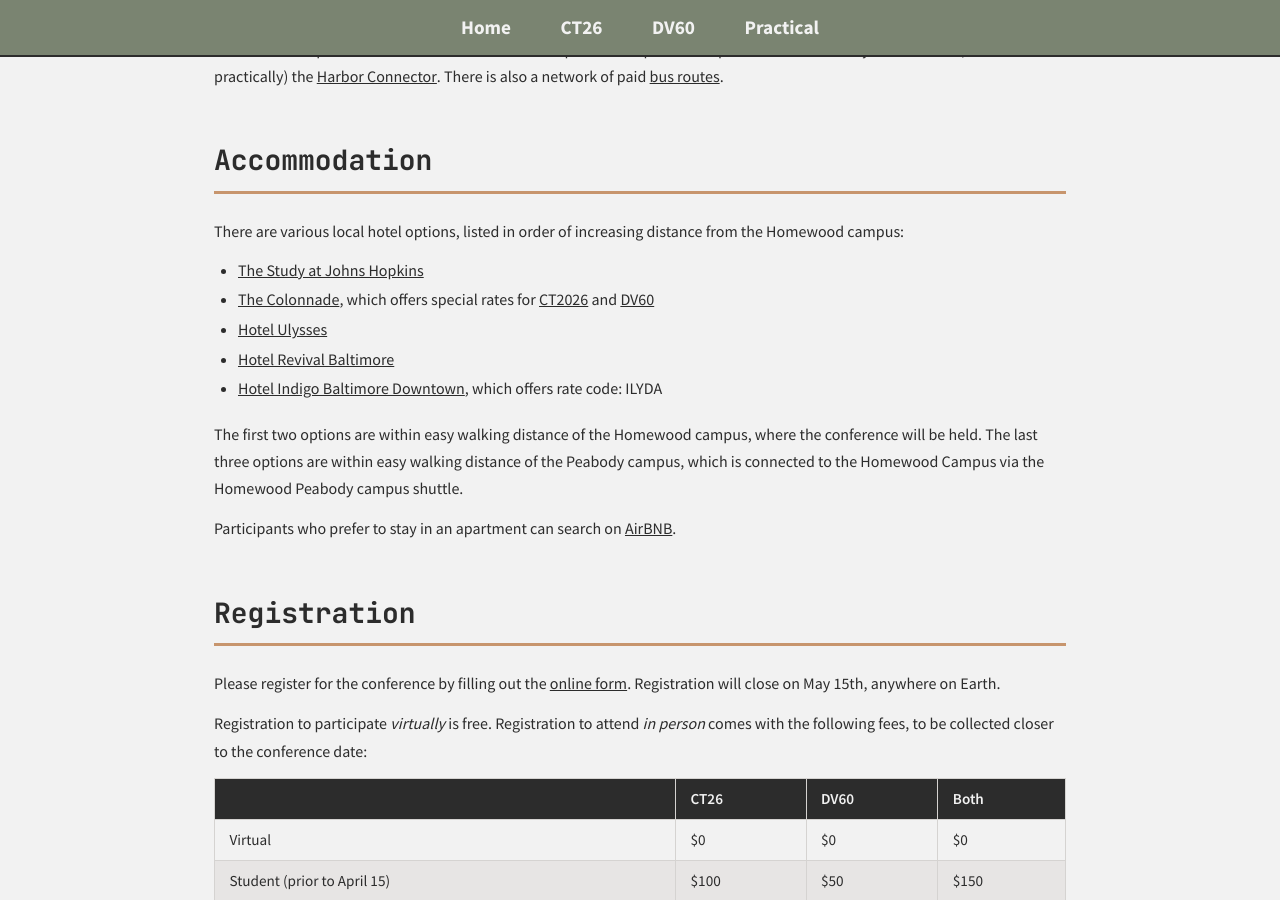
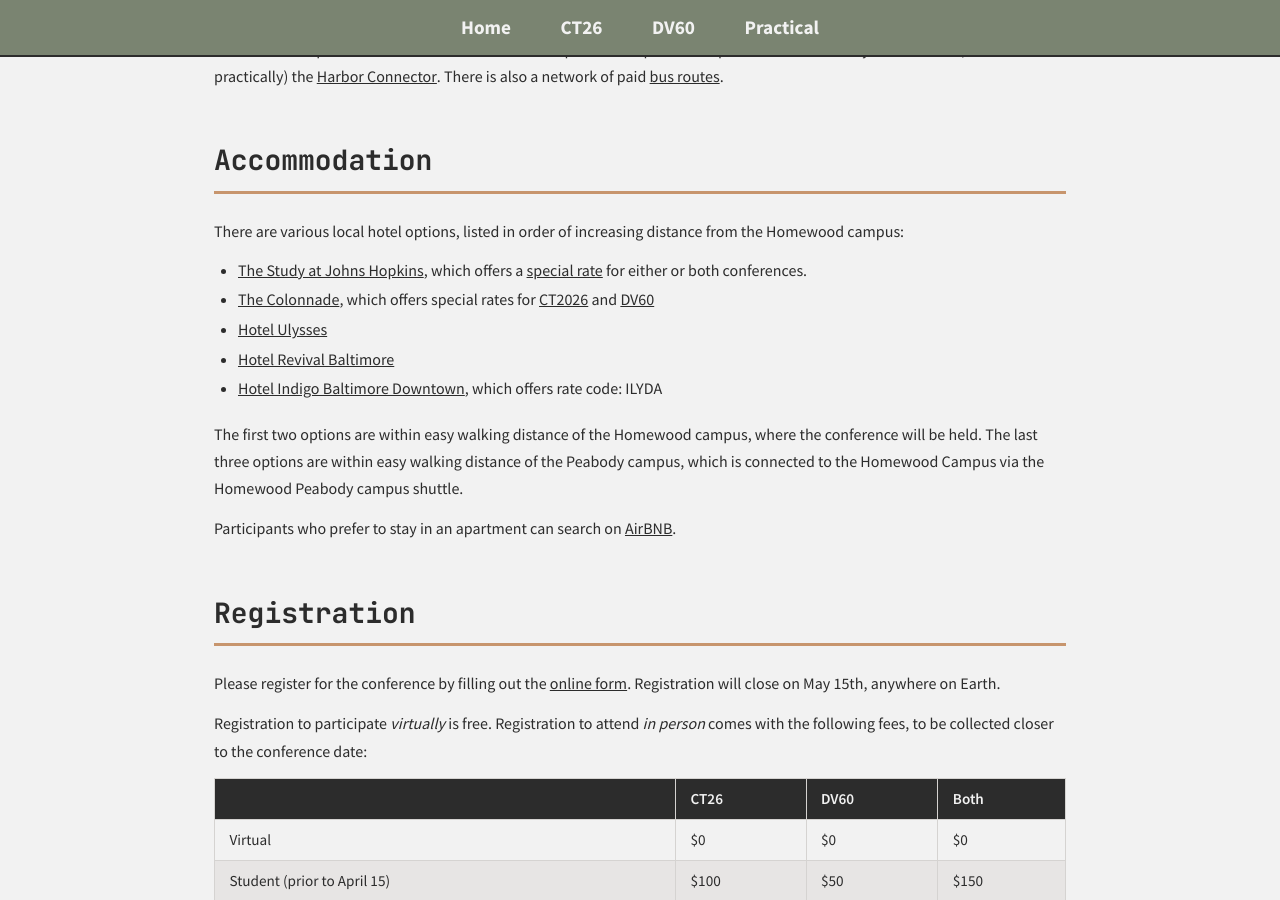
Before and after one commit to phck/ct2026, a Jekyll site: the page built from practical-info.md, in a window 1280 px wide and 900 px high, scrolled down 1505 px. Built offline with Jekyll 4.4.1, drawn with Linux system fonts in a browser that asks for light colours.

Commit message:
special rate at the study

```diff
--- a/practical-info.md
+++ b/practical-info.md
@@ -50,7 +50,7 @@
 
 There are various local hotel options, listed in order of increasing distance from the Homewood campus:
 
-* [The Study at Johns Hopkins](https://www.thestudyatjohnshopkins.com/)
+* [The Study at Johns Hopkins](https://www.thestudyatjohnshopkins.com/), which offers a [special rate](https://www.thestudyatjohnshopkins.com/book/dates-of-stay?groupID=5206846) for either or both conferences.
 * [The Colonnade](https://www.hilton.com/en/hotels/bwicudt-inn-at-the-colonnade-baltimore/), which offers special rates for [CT2026](https://www.hilton.com/en/book/reservation/rooms/?ctyhocn=BWICUDT&arrivalDate=2026-07-12&departureDate=2026-07-18&groupCode=CDTJW7&room1NumAdults=1&cid=OM%2CWW%2CHILTONLINK%2CEN%2CDirectLink) and [DV60](https://www.hilton.com/en/book/reservation/rooms/?ctyhocn=BWICUDT&arrivalDate=2026-07-19&departureDate=2026-07-22&groupCode=CDTDM3&room1NumAdults=1&cid=OM%2CWW%2CHILTONLINK%2CEN%2CDirectLink)
 * [Hotel Ulysses](https://ash.world/hotels/ulysses/)
 * [Hotel Revival Baltimore](https://hotelrevivalbaltimore.com/)
```
